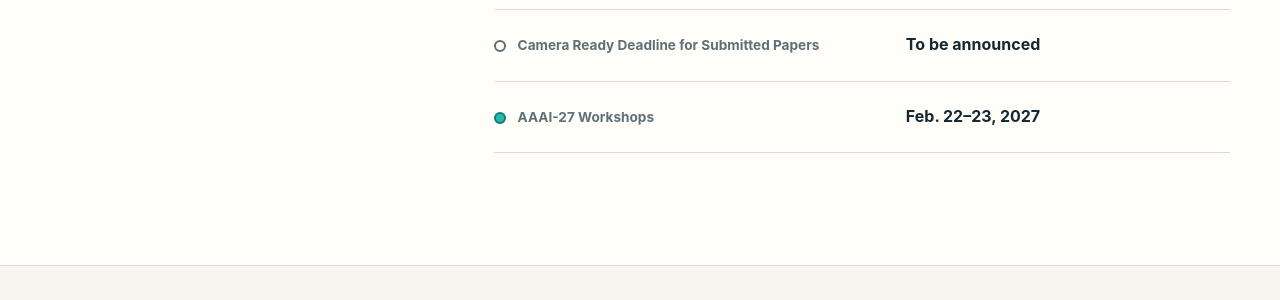
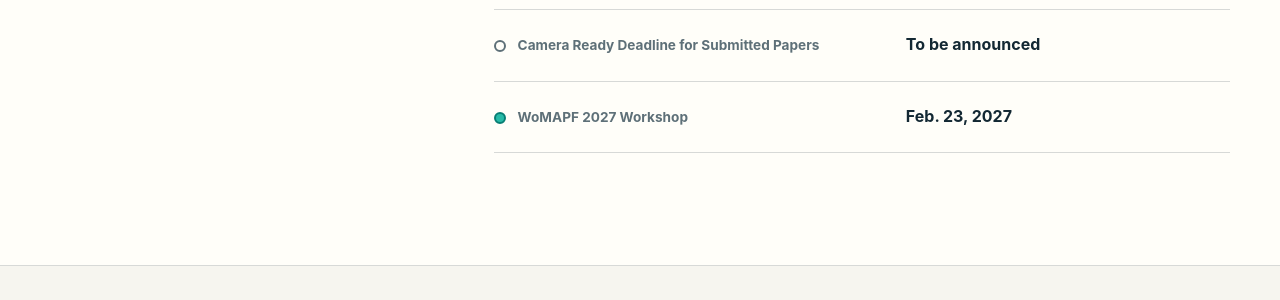
Before and after one commit to wo-mapf/aaai27, a Jekyll site: the page built from call/index.html, in a window 1280 px wide and 900 px high, scrolled down 1272 px. Shown: the part 154-454 px from the top of the window. Built offline with Jekyll 4.4.1, drawn with Linux system fonts in a browser that asks for light colours.

Commit message:
Confirm workshop date as February 23, 2027

```diff
--- a/_data/dates.yml
+++ b/_data/dates.yml
@@ -22,6 +22,6 @@
   value: To be announced
   state: pending
 
-- label: AAAI-27 Workshops
-  value: Feb. 22–23, 2027
+- label: WoMAPF 2027 Workshop
+  value: Feb. 23, 2027
   state: confirmed
--- a/index.html
+++ b/index.html
@@ -22,7 +22,7 @@ image:
         </div>
         <div>
           <span class="hero__meta-label">One-day workshop</span>
-          <strong>February 22 or 23, 2027</strong>
+          <strong>February 23, 2027</strong>
         </div>
         <div>
           <span class="hero__meta-label">Location</span>
```
